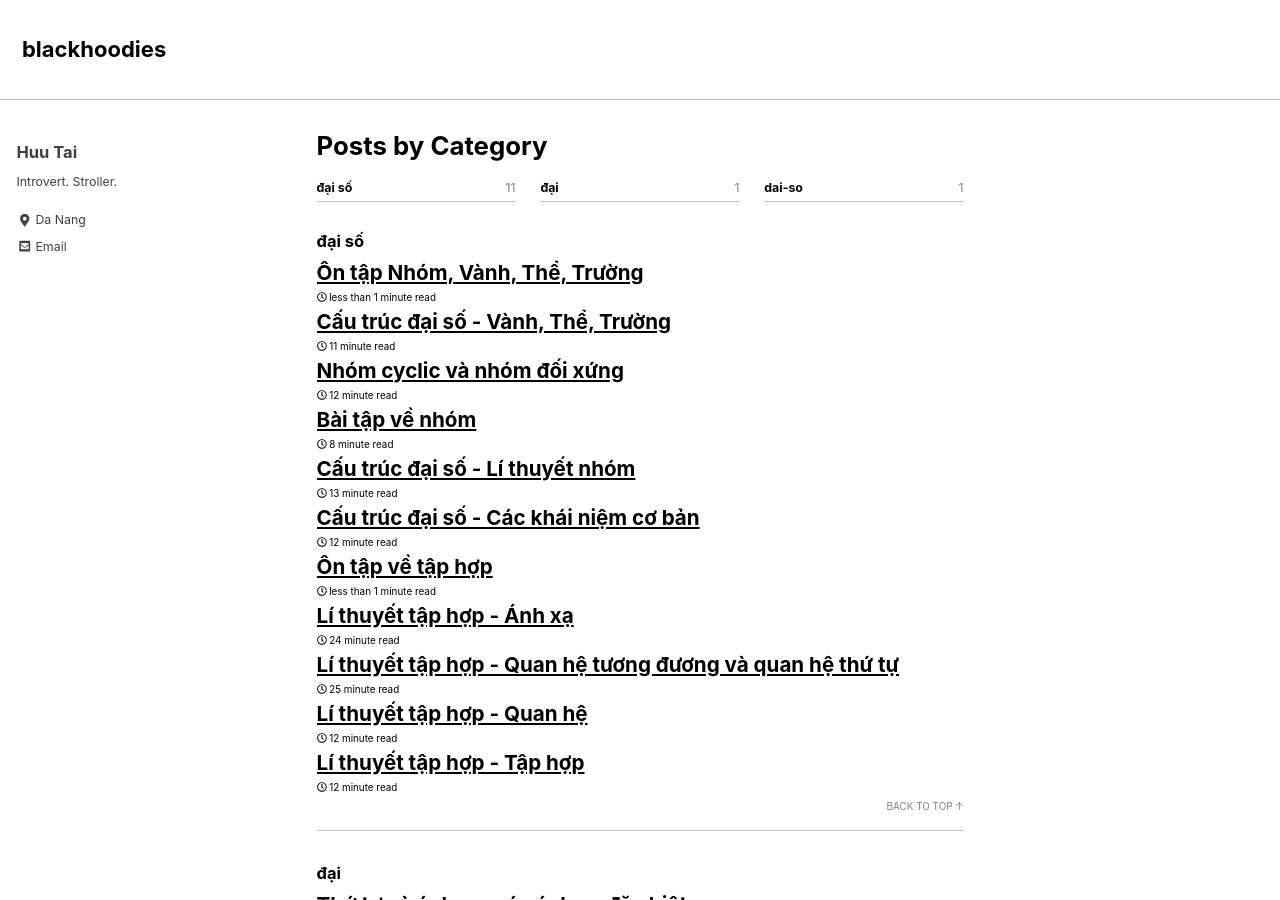
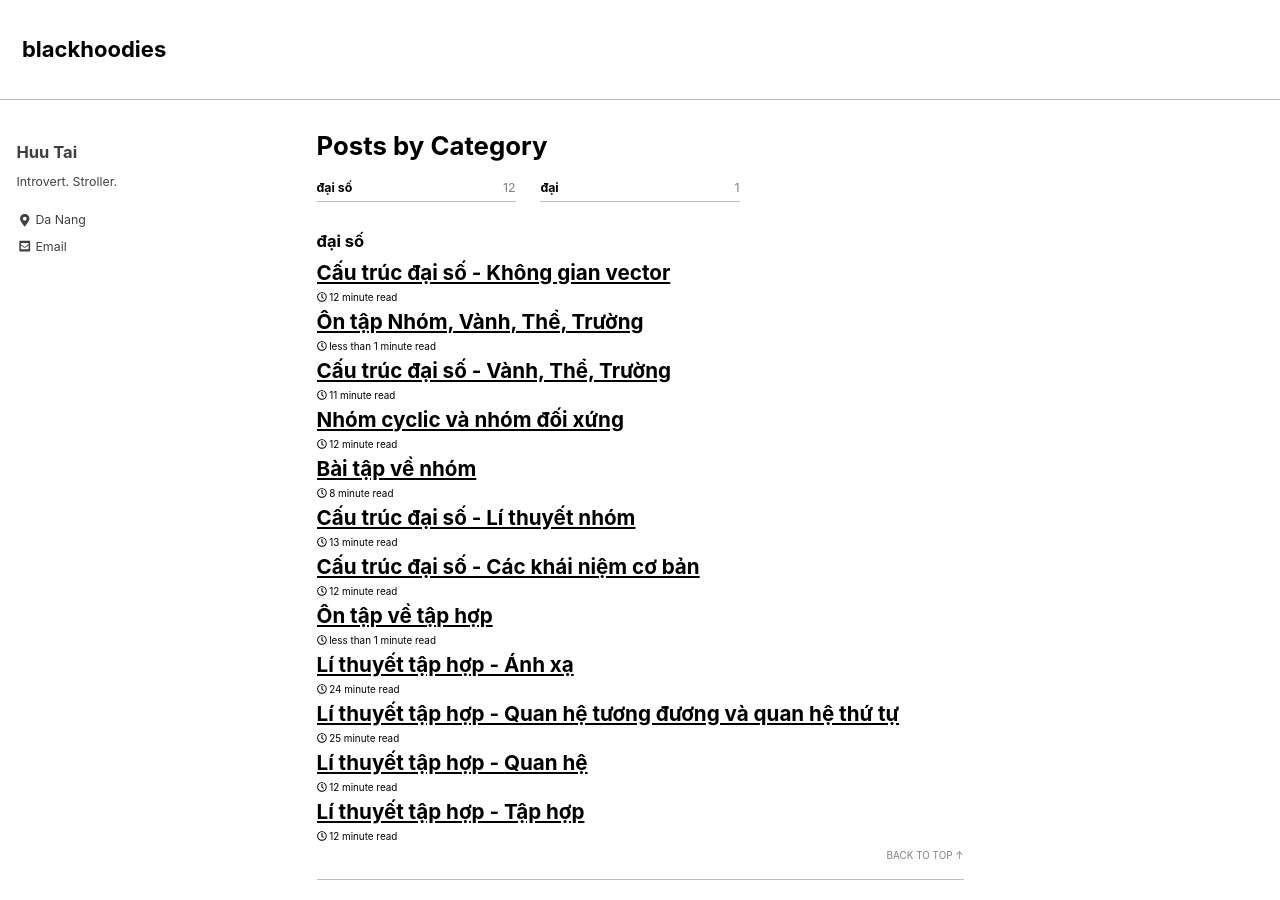
Before and after one commit to blackhoodies/blackhoodies.github.io, a Jekyll site: the page built from _pages/category-archive.md, in a window 1280 px wide and 900 px high. Built offline with Jekyll 4.4.1, drawn with Linux system fonts in a browser that asks for light colours; nearby versions of some CDN libraries; some of the changed text lies outside the part shown.

Commit message:
Update 2018-03-05-cau-truc-dai-so-khong-gian-vector.markdown

```diff
--- a/_posts/2018-03-05-cau-truc-dai-so-khong-gian-vector.markdown
+++ b/_posts/2018-03-05-cau-truc-dai-so-khong-gian-vector.markdown
@@ -3,7 +3,7 @@ layout: posts
 title:  "Cấu trúc đại số - Không gian vector"
 subtitle: "Một trong những cấu trúc đại số phổ biến nhất"
 date:   2018-03-05
-categories: [dai-so]
+categories: [đại số]
 permalink:
 cover:
 description:
```
